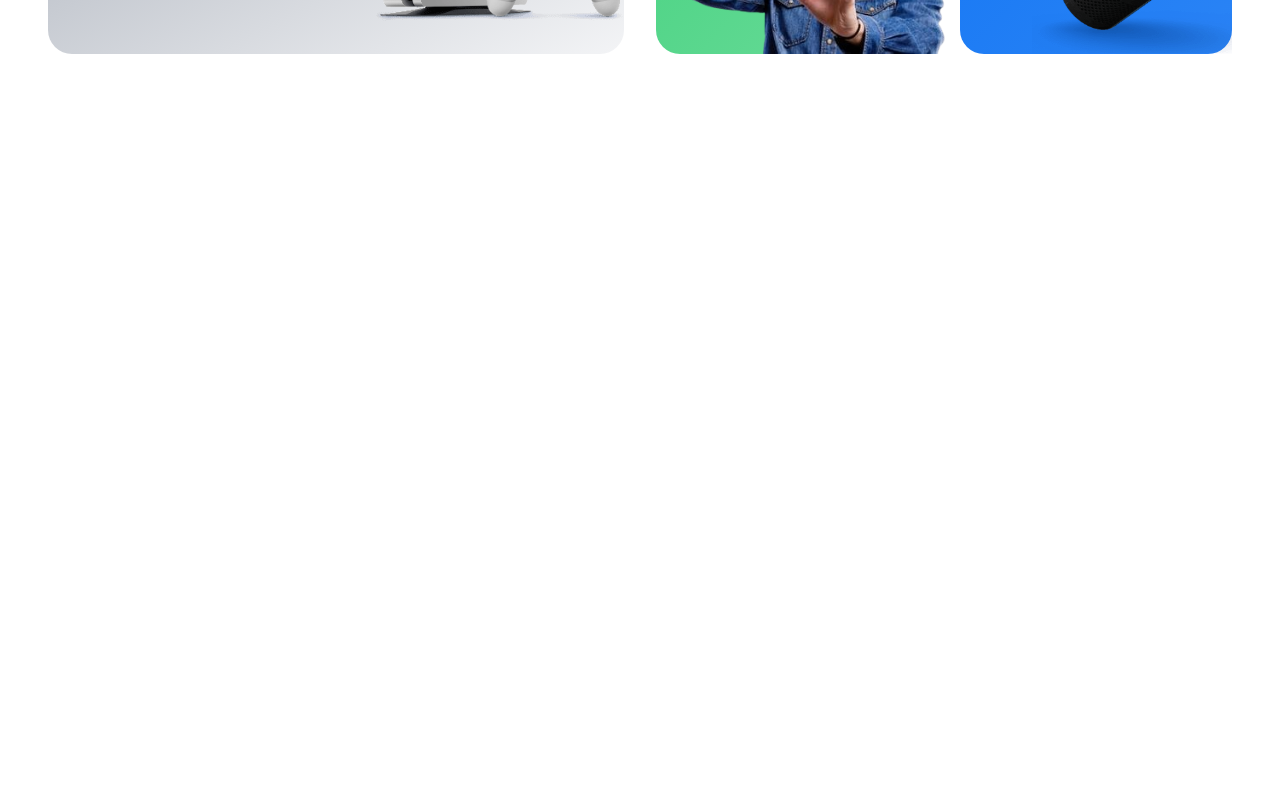
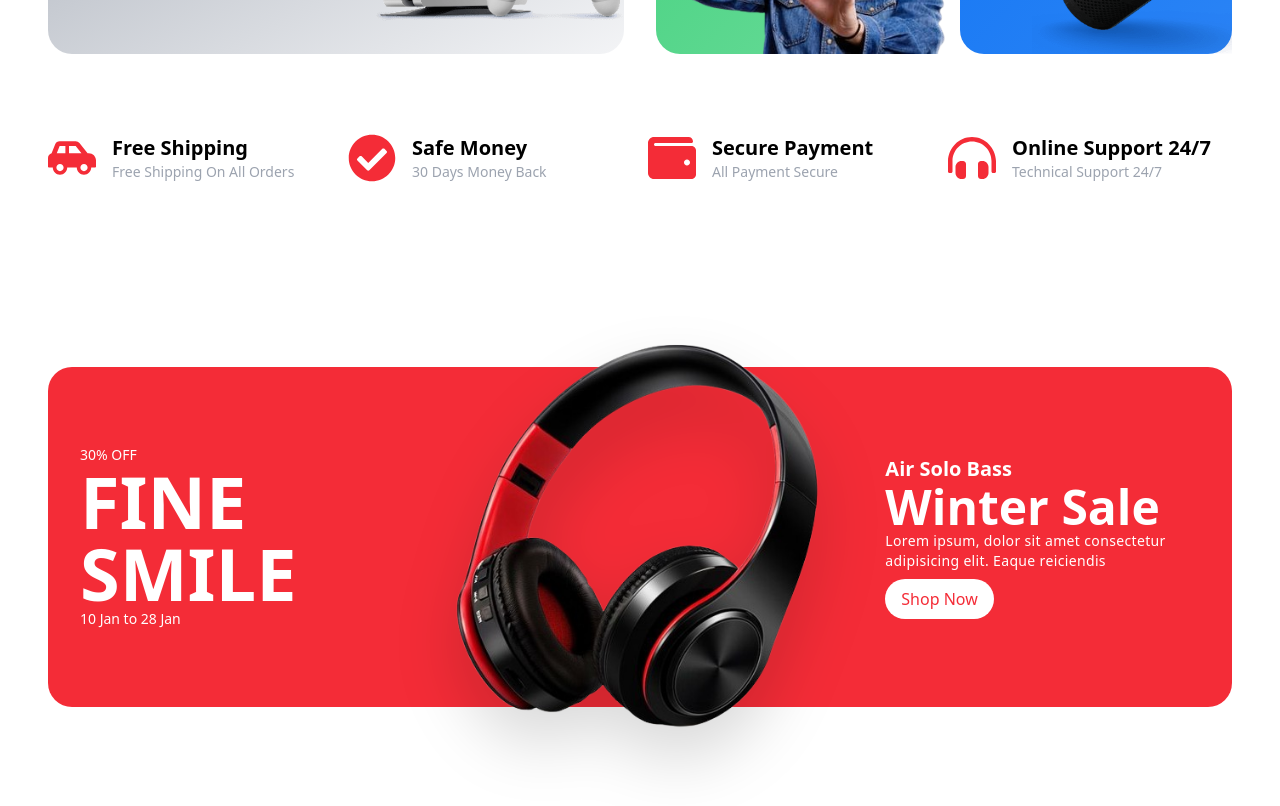
Before and after one commit to BrostouchKOK/E-Shop, a React (Vite) app: page / in a window 1280 px wide. Shown: the part 1340-2146 px from the top of the page. Before the commit the page ends 1394 px from the top, so only its background shows below. Built offline with nearby package versions, Linux system fonts and the light colour scheme.

Commit message:
banner section

```diff
--- a/src/App.jsx
+++ b/src/App.jsx
@@ -3,15 +3,21 @@ import Navbar from './components/navbar/Navbar'
 import Hero from './components/hero/Hero'
 import Category from './components/category/Category'
 import Category2 from './components/category/Category2'
+import Services from './components/services/Services'
+import Banner from './components/banner/Banner'
+import { bannerData } from './constant/bannerData'
 
 const App = () => {
   return (
-    <div>
+    <div className='bg-white dark:bg-gray-900 dark:text-white
+      duration-200 overflow-hidden'
+    >
       <Navbar/>
       <Hero/>
       <Category/>
       <Category2/>
-
+      <Services/>
+      <Banner data={bannerData}/>
     </div>
   )
 }
--- /dev/null
+++ b/src/components/banner/Banner.jsx
@@ -0,0 +1,41 @@
+import React from "react";
+
+const Banner = ({ data }) => {
+  return (
+    <div
+      className="min-h-[550px] flex justify-center items-center py-12
+        "
+    >
+      <div className="container ">
+        <div style={{backgroundColor:data.bgColor}} className="grid grid-cols-1 md:grid-cols-3 gap-6
+            items-center text-white rounded-3xl"
+        >
+          {/* first col */}
+          <div className="p-6 sm:p-8">
+            <p className="text-sm">{data.discount}</p>
+            <h1 className="uppercase text-4xl lg:text-7xl font-bold">{data.title}</h1>
+            <p className="text-sm">{data.date}</p>
+          </div>
+          {/* second col */}
+          <div>
+            <img src={data.image} alt=""
+                className="scale-125 w-[250px] md:w-[340px] mx-auto
+                drop-shadow-2xl object-cover"
+            />
+          </div>
+          {/* third col */}
+          <div className="flex flex-col justify-center p-6 sm:p-8">
+            <p className="font-bold text-xl">{data.title2}</p>
+            <p className="text-3xl sm:text-5xl font-bold">{data.title3}</p>
+            <p className="text-sm tracking-wide leading-5">{data.title4}</p>
+            <div className="mt-2">
+                <button className="bg-white text-primary py-2 px-4 rounded-full">Shop Now</button>
+            </div>
+          </div>
+        </div>
+      </div>
+    </div>
+  );
+};
+
+export default Banner;
--- /dev/null
+++ b/src/components/services/Services.jsx
@@ -0,0 +1,30 @@
+import React from "react";
+import { serviceData } from "../../constant/servieceData";
+
+const Services = () => {
+  return (
+    <div>
+      <div className="container mt-12 md:my-20">
+        <div className="grid grid-cols-2 lg:grid-cols-4 gap-4 gap-y-8">
+          {serviceData.map((data, index) => (
+            <div
+              key={index}
+              className="flex flex-col items-start sm:flex-row gap-4"
+            >
+              <div className="text-4xl md:text-5xl text-primary">
+                {data.icon()}
+              </div>
+              {/* {data.icon()} */}
+              <div>
+                <h1 className="lg:text-xl font-bold">{data.title}</h1>
+                <h1 className="text-gray-400 text-sm">{data.description}</h1>
+              </div>
+            </div>
+          ))}
+        </div>
+      </div>
+    </div>
+  );
+};
+
+export default Services;
--- /dev/null
+++ b/src/constant/bannerData.js
@@ -0,0 +1,13 @@
+import headphone from "../assets/hero/headphone.png";
+
+export const bannerData = {
+  discount: "30% OFF",
+  title: "Fine Smile",
+  date: "10 Jan to 28 Jan",
+  image: headphone,
+  title2: "Air Solo Bass",
+  title3: "Winter Sale",
+  title4: `Lorem ipsum, dolor sit amet consectetur adipisicing elit.
+      Eaque reiciendis`,
+  bgColor: "#f42c37",
+};
--- /dev/null
+++ b/src/constant/servieceData.js
@@ -0,0 +1,33 @@
+import {
+  FaCarSide,
+  FaCheckCircle,
+  FaHeadphonesAlt,
+  FaWallet,
+} from "react-icons/fa";
+
+export const serviceData = [
+  {
+    id: 1,
+    icon: FaCarSide, // Store the component reference
+    title: "Free Shipping",
+    description: "Free Shipping On All Orders",
+  },
+  {
+    id: 2,
+    icon: FaCheckCircle,
+    title: "Safe Money",
+    description: "30 Days Money Back",
+  },
+  {
+    id: 3,
+    icon: FaWallet,
+    title: "Secure Payment",
+    description: "All Payment Secure",
+  },
+  {
+    id: 4,
+    icon: FaHeadphonesAlt,
+    title: "Online Support 24/7",
+    description: "Technical Support 24/7",
+  },
+];
```
